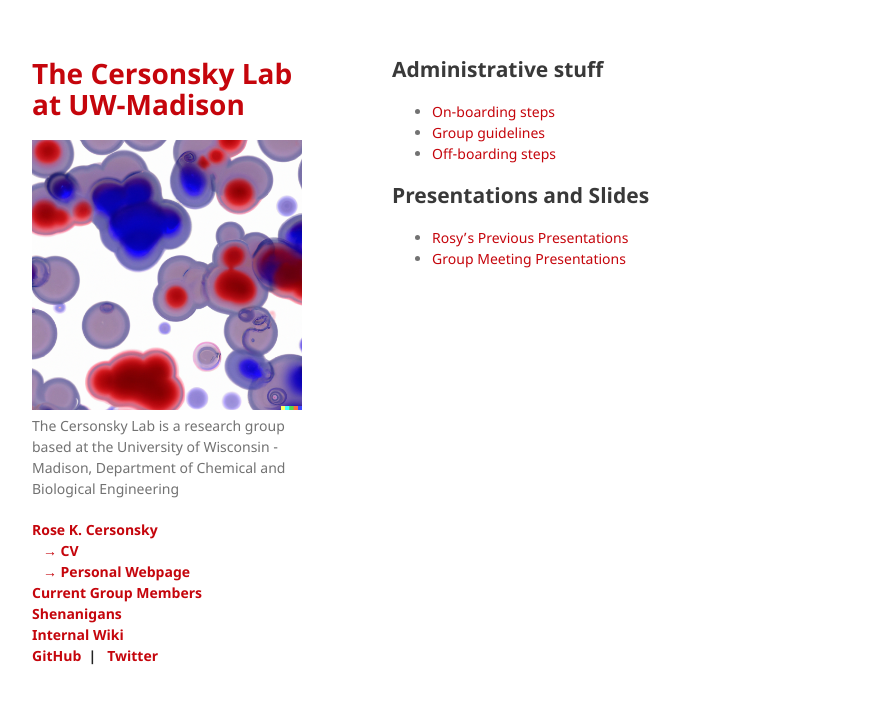
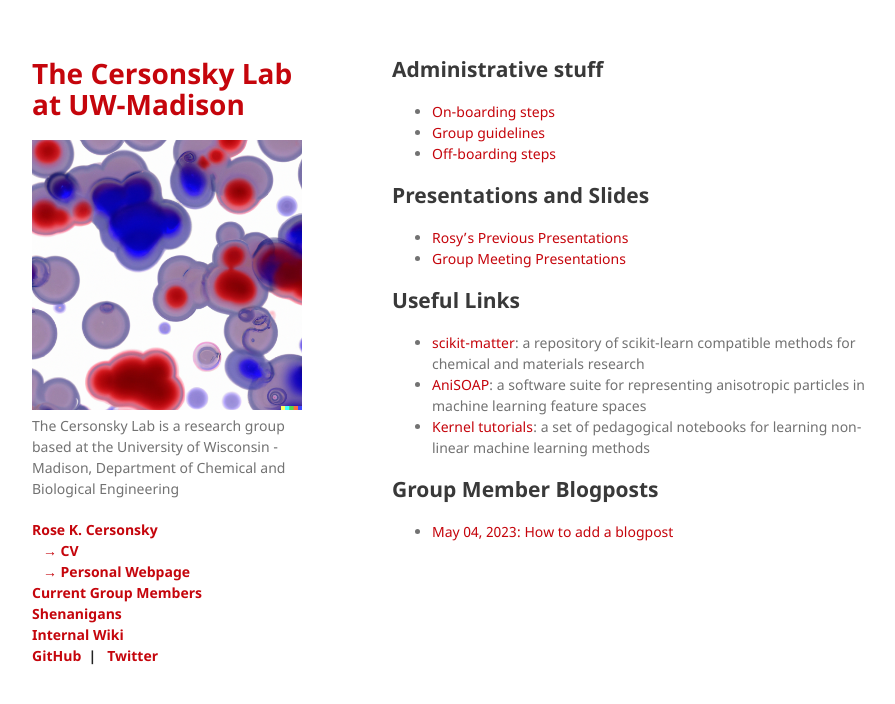
Before and after one commit to trysmiles/website, a Jekyll site: the page built from internal/index.md, in a window 1280 px wide. Shown: the top 704 px of the page, without its empty margins (178-1073 px from the left). Built offline with Jekyll 4.4.1, drawn with Linux system fonts in a browser that asks for light colours; our own code applies the rules of GitHub Pages for plain Markdown files.

Commit message:
Adding blog posts as well

```diff
--- a/internal/index.md
+++ b/internal/index.md
@@ -12,3 +12,19 @@
 
 - [Rosy's Previous Presentations](https://drive.google.com/drive/folders/1EUrJ_0fvkSWEr2CMPQIp7MU7AXsFlrjW?usp=sharing)
 - [Group Meeting Presentations](https://drive.google.com/drive/folders/1dYHTgyDiGY05MSSJpxTmCZ1JyGJ2_ca6?usp=sharing)
+
+## Useful Links
+
+- [scikit-matter](https://scikit-matter.readthedocs.io/en/latest/): a repository of scikit-learn compatible methods for chemical and materials research
+- [AniSOAP](https://github.com/cersonsky-lab/anisoap): a software suite for representing anisotropic particles in machine learning feature spaces
+- [Kernel tutorials](https://github.com/lab-cosmo/kernel-tutorials): a set of pedagogical notebooks for learning non-linear machine learning methods
+
+## Group Member Blogposts
+
+<ul>
+  {% for post in site.posts %}
+    <li>
+      <a href="/website/{{ post.url }}">{{ post.date | date: "%B %d, %Y: " }}{{ post.title }}</a>
+    </li>
+  {% endfor %}
+</ul>
```
Also changed, not shown: internal/_posts/2023-05-04-how-to.md (added, +11 -0 lines), internal/_posts/YEAR-MO-DA-blog-template.md (added, +8 -0 lines).
